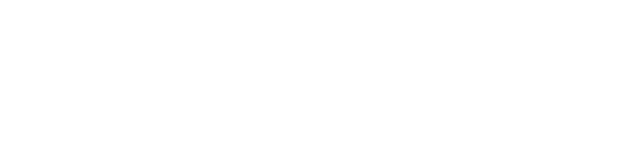
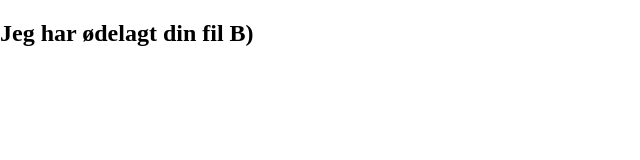
Before and after one commit to andersdem/rootfolder, a plain HTML site: page index.html in a window 1280 px wide. Shown: the whole page, without its empty margins (0-640 px from the left). Drawn offline with Linux system fonts and the light colour scheme.

Commit message:
Opdatering
lå

```diff
--- a/index.html
+++ b/index.html
@@ -17,7 +17,9 @@
 
     </header>
 
-    <main></main>
+    <main>
+        <h2>Jeg har ødelagt din fil B)</h2>
+    </main>
 
     <footer></footer>
 
```
